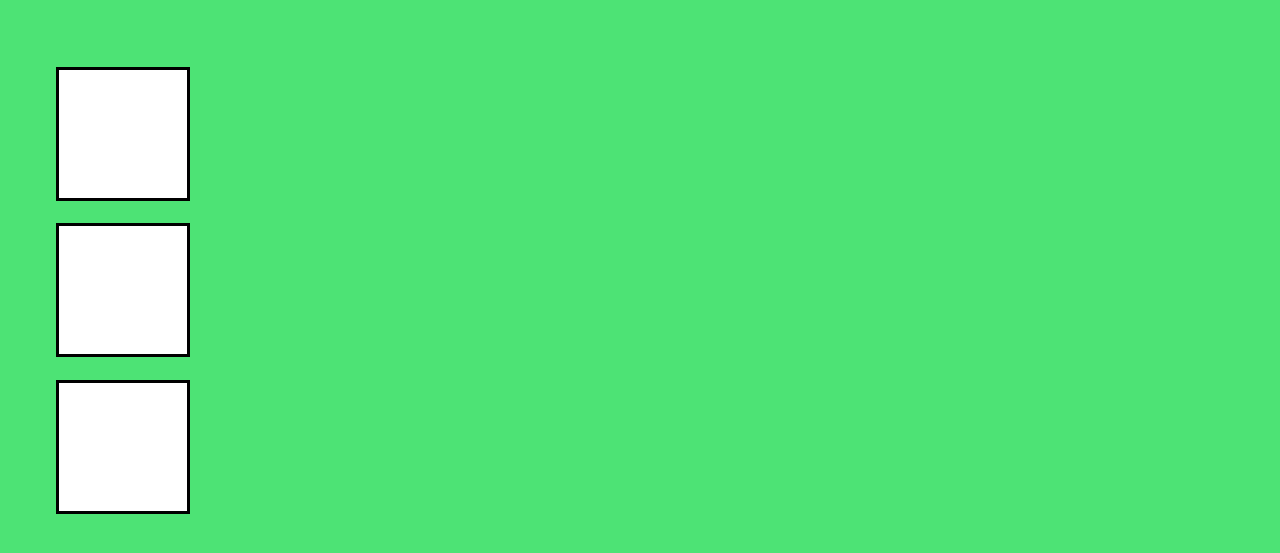
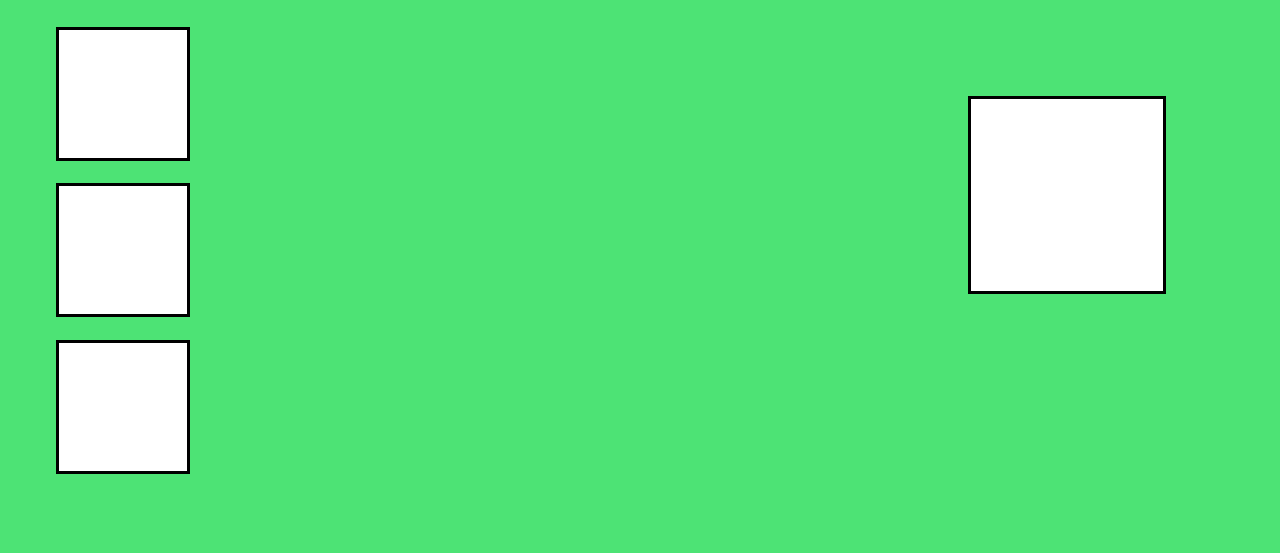
Before and after one commit to AlexisFebvre/dragAndDropDefis, a plain HTML site: page index.html in a window 1280 px wide. Shown: the part 85-638 px from the top of the page. Drawn offline with Linux system fonts and the light colour scheme.

Commit message:
second commit

```diff
--- a/stylesheet.css
+++ b/stylesheet.css
@@ -7,13 +7,26 @@ h1 {
     font: sans-serif; color: #ffff; font-size: 3.5vw;
 }
 
+.box1, .box2{
+    background-color: #fff;
+    border: solid 0.4vh black;
+
+}
+
 .box1 {
-    position: relative;
-    background-color: #fff;
+    margin: 2.8vh;
+
+    left: 2vw;
     width: 10vw;
     height: 10vw;
-    border: solid 3px black;
-    margin: 2.8vh;
-    top: 5vh;
-    left: 2vw;
+    position: relative;
 }
+
+.box2 {
+    position: relative;
+    left: 75vw;
+    top: -50vh;
+    height: 15vw;
+    width: 15vw;
+
+}
```
